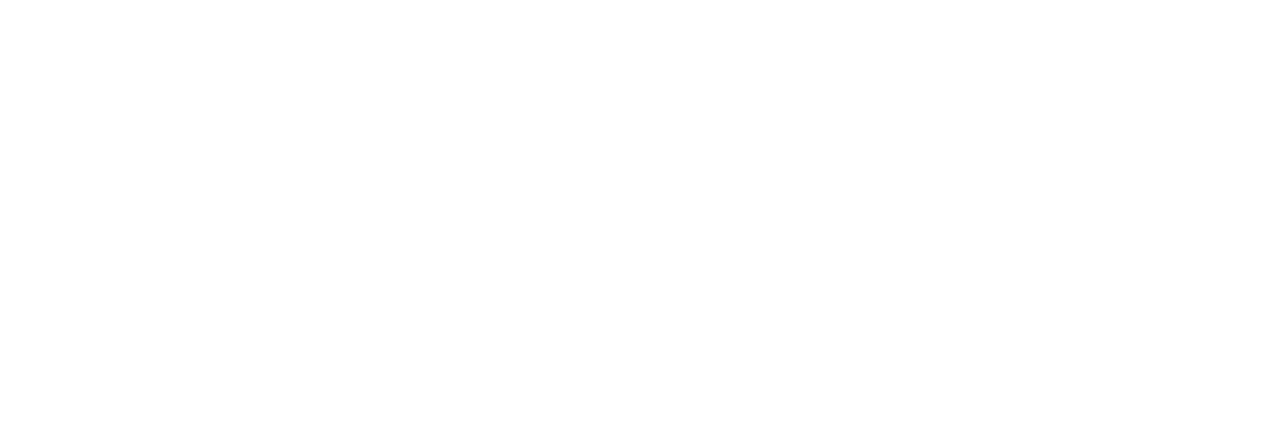
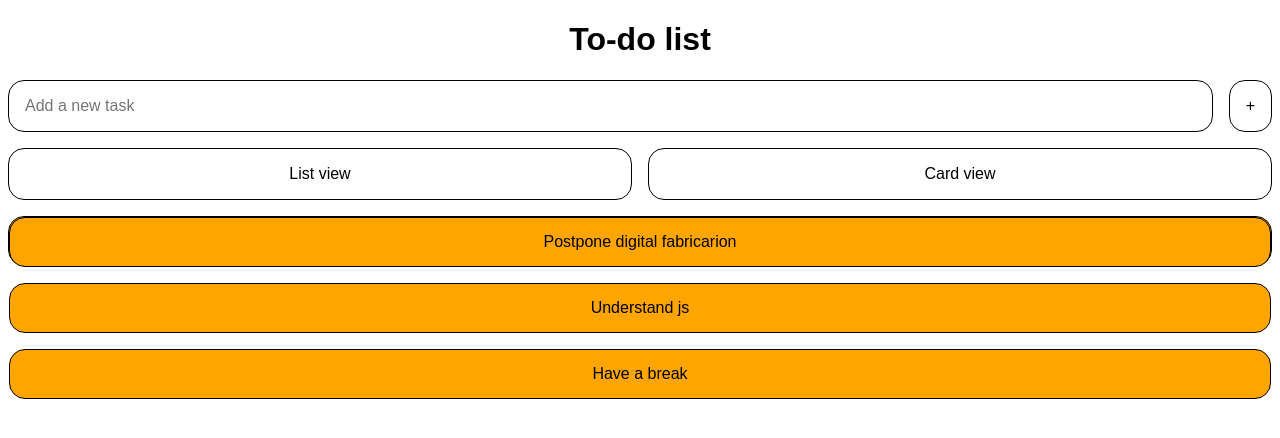
Before and after one commit to alevanella-boop/MAInD-Creative-Coding-Findations-2025, a plain HTML site: page Lessons/Lesson-03/index.html in a window 1280 px wide. Drawn offline with Linux system fonts and the light colour scheme.

Commit message:
lesson 03 half way done

```diff
--- a/Lessons/Lesson-03/Assets/style.css
+++ b/Lessons/Lesson-03/Assets/style.css
@@ -0,0 +1,125 @@
+/* general rules */
+html {
+font-size: 16px;
+font-family: sans-serif;
+background-color: #ffffff;
+}
+
+h1 {
+    text-align: center;
+}
+
+input, button {
+    margin: 0;
+    padding: 0;
+    border: none;
+    background: none;
+    font:inherit;
+    color: inherit;
+    outline: none;
+    box-sizing: border-box;
+}
+
+button {
+    border-style: solid;
+    border-color: #000000;
+    border-width: 1px;
+    border-radius: 1rem;
+    padding: 1rem;
+}
+
+/* input and add button */
+
+#add-container {
+    display: flex;
+    gap: 1rem;
+    margin-bottom: 1rem;
+}
+
+#task-input {
+   width: 100%;
+   border: 1px solid #000000;
+   padding: 1rem;
+   border-radius: 1rem;
+}
+
+/* view list mode toggle */
+
+#view-toggle-container {
+    display: flex;
+    gap: 1rem;
+}
+
+.toggle-btn {
+    background-color: #ffffff;
+    width: 50%;
+}
+
+/* to-do list */
+
+/*card view*/
+.card-view {
+    display: flex;
+    flex-wrap: wrap;
+    padding-left: 0;
+}
+
+li {
+    display: block;
+    width: 100%;
+}
+
+.card-view, li {
+    background-color: #ffa500;
+    height: 3rem;
+    border: 1px solid #000000;
+    border-radius: 1rem;
+    display: flex;
+    justify-content: center;
+    align-items: center;
+    margin-bottom: 1rem;
+}
+
+/*list view*/
+
+.list-view {
+    border: 1px solid #000000;
+    border-radius: 1rem;
+    padding: 1rem;
+    background-color: #ffa500;
+    list-style-type: disc;
+    padding: 1rem 1rem 1rem 2rem;
+}
+
+.list-view li {
+    height: 2rem;
+    border: 0px;
+    justify-content: flex-start;
+    display: list-item;
+}
+
+/*buttons*/
+
+/*general button rules*/
+
+button:hover {
+    cursor: pointer;
+}
+
+.toggle-btn:hover {
+    background-color: #4169e1;
+}
+
+.toggle-btn:active {
+    background-color: #0000cd;
+    color: #ffffff;
+}
+
+#add-btn:hover {
+    background-color: #ff8c00;
+}
+
+#add-btn:active {
+    background-color: #ff4500;
+    color: #ffffff;
+}
--- a/Lessons/Lesson-03/index.html
+++ b/Lessons/Lesson-03/index.html
@@ -3,10 +3,42 @@
 <head>
     <meta charset="UTF-8">
     <meta name="viewport" content="width=device-width, initial-scale=1.0">
-    <title>Document</title>
+    <link rel="stylesheet" href="assets/style.css">
+    <script src="assets/script.js" defer></script>
+    <title>To-do list</title>
 </head>
 
 <body>
 
+    <header>
+
+        <h1>To-do list</h1>
+
+        <!-- input and add btn -->
+        <div id="add-container">
+            <input type="text" id="task-input" placeholder="Add a new task">
+            <button id="add-btn">+</button>
+        </div>
+
+        <!-- view list mode toggle -->
+        <div id="view-toggle-container">
+            <button id="list-view-btn" class="toggle-btn">List view</button>
+            <button id="card-view-btn" class="toggle-btn">Card view</button>
+        </div>
+
+    </header>
+
+    <main>
+
+        <!-- input adn add button -->
+        <ul id="task-list-container" class="card-view">
+            <li>Postpone digital fabricarion</li>
+            <li>Understand js</li>
+            <li>Have a break</li>
+        </ul>
+
+    </main>
+
 </body>
+
 </html>
```
Also changed, not shown: 2 other files.
